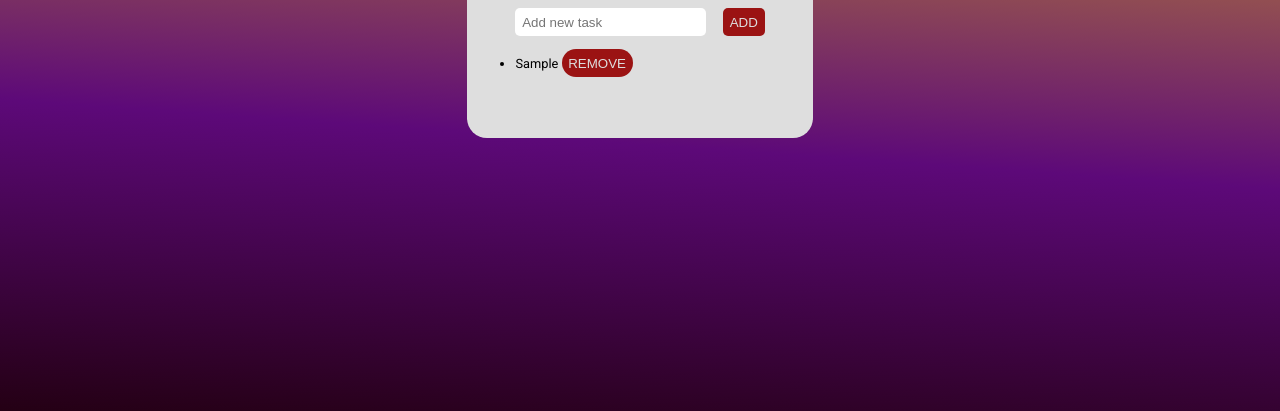
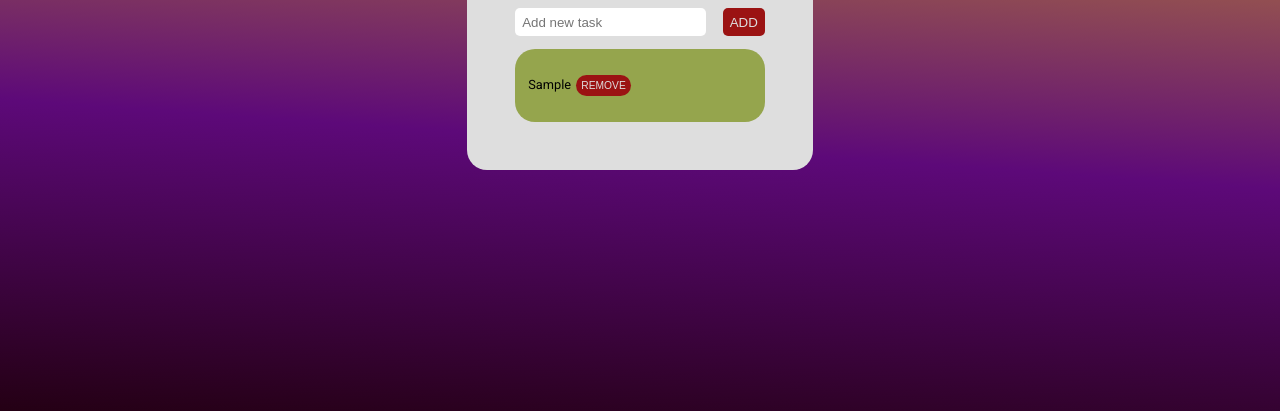
Before and after one commit to uba92/U1-W3-D3-UmbertoTramontano, a plain HTML site: page index.html in a window 1280 px wide. Both pictures are taken after typing "Sample" into the empty fields and a click on the button "ADD". Shown: the part 389-800 px from the top of the page. Drawn offline with Linux system fonts and the light colour scheme.

Commit message:
finishes project

```diff
--- a/assets/style.css
+++ b/assets/style.css
@@ -77,10 +77,12 @@ main {
 #saved-task {
     font-size: 0.8em;
     margin-top: 1em;
+    background-color: #95a54d;
+    border-radius: 20px;
+    padding: 1em;
 }
 
 #saved-task ul li {
-    list-style: disc;
     margin: 1em 0;
 }
 
@@ -90,4 +92,6 @@ main {
     padding: 0.5em;
     color: #dedede;
     background-color: rgb(155, 19, 19);
+    margin-left: 0.5em;
+    font-size: 0.8em;
 }
--- a/scripts/script.js
+++ b/scripts/script.js
@@ -2,14 +2,34 @@ const tasksForm = document.getElementById('tasks-list')
 tasksForm.addEventListener('submit', function (e) {
     e.preventDefault()
 
+    //creo un riferimento per il tag input in cui inserire la task da aggiungere
     const newTask = document.getElementById('tasks')
 
+    //salvo in una costante il 'value' del tag input, ovvero la nuova task inserita dall'utente
     const newLi = newTask.value
+
+    //creo un nuovo elemento 'li' che conterrà la task inserita dall'utente
+    const li = document.createElement('li')
+    li.innerText = newLi
+
+    //event listener su li - al click il testo verrà sbasrrato da una linea orizzontale, tipo depennato
+    li.addEventListener('click', function (){
+        li.style.textDecoration = 'line-through'
+    })
+    //creo un bottone che affiancherà 'li' per rimuovere la task corrispondente
+    const removeBtn = document.createElement('button')
+    removeBtn.innerText = 'REMOVE'
+    li.appendChild(removeBtn)
+
+    //event listener per rimuovere la task corrispondente al click del button remove
+    removeBtn.addEventListener('click', function () {
+        li.style.display = 'none'
+    })
+    //creo un nuovo elemento 'ul' a cui appendere li
     const newUl = document.createElement('ul')
-    newUl.innerHTML = `
-        <li>${newLi} <button>REMOVE</button></li>
-    `
+    newUl.appendChild(li)
 
+    // appendo la lista alla section dedicata
     const savedTask = document.getElementById('saved-task')
     savedTask.appendChild(newUl)
 
```
